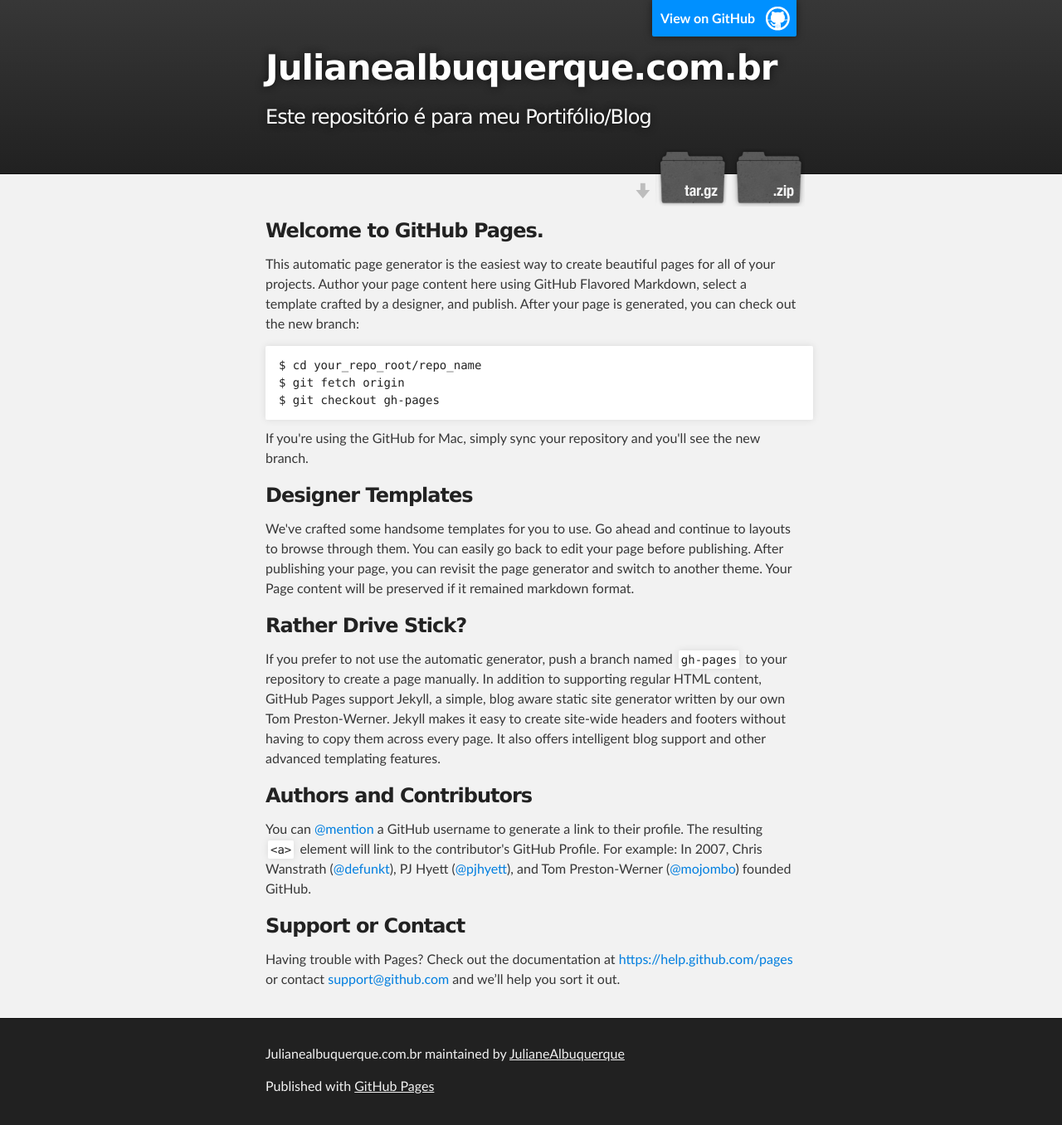
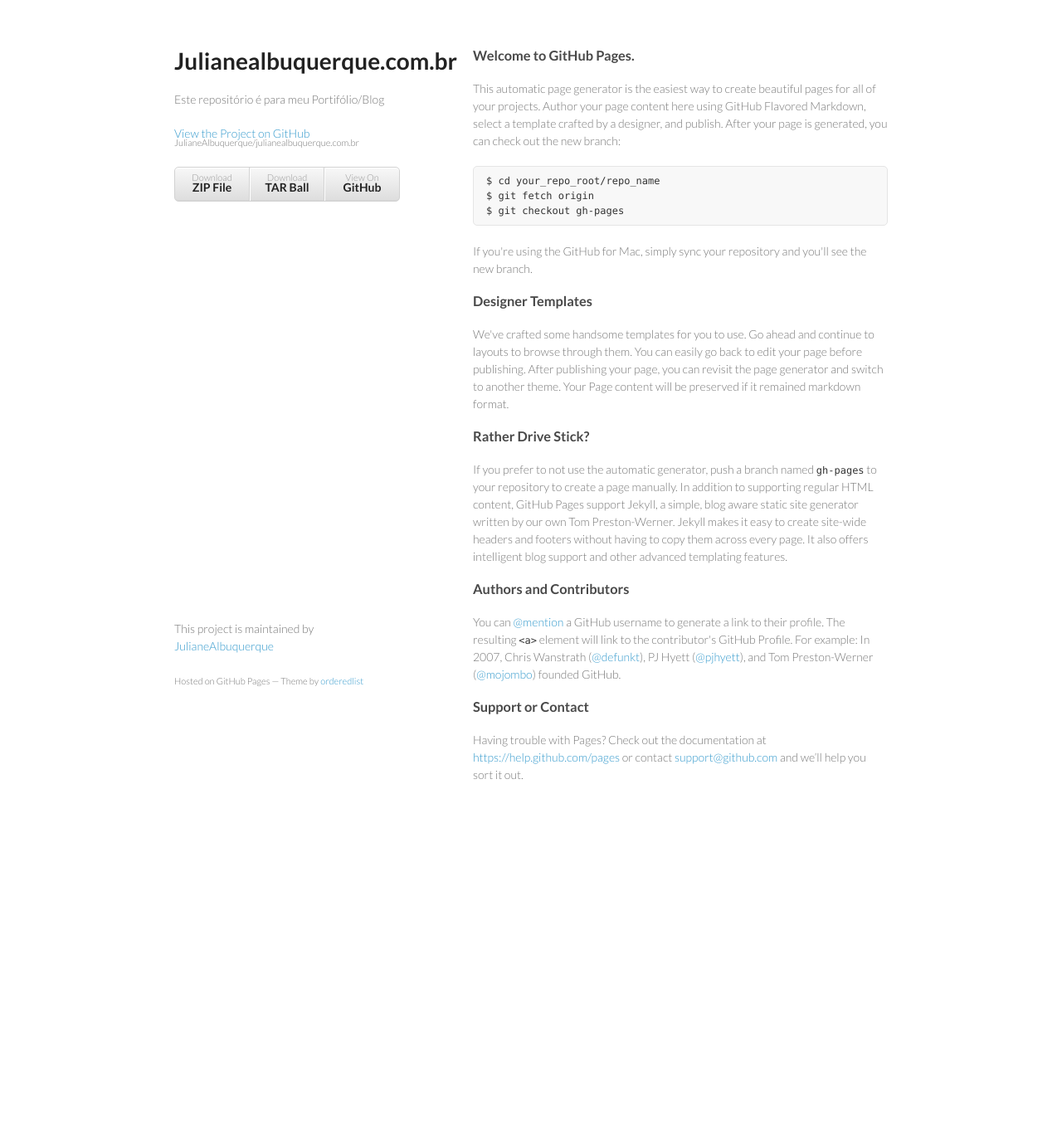
Before and after one commit to JulianeAlbuquerque/julianealbuquerque.com.br, a Jekyll site: the page index.html, which Jekyll copies as it is, in a window 1280 px wide. Shown: the whole page at 83% size. Built offline with Jekyll 4.4.1, drawn with Linux system fonts in a browser that asks for light colours; after the commit the page ends 1014 px from its top, so only the background shows below that.

```diff
--- a/index.html
+++ b/index.html
@@ -1,36 +1,33 @@
-<!DOCTYPE html>
+<!doctype html>
 <html>
+  <head>
+    <meta charset="utf-8">
+    <meta http-equiv="X-UA-Compatible" content="chrome=1">
+    <title>Julianealbuquerque.com.br by JulianeAlbuquerque</title>
 
-  <head>
-    <meta charset='utf-8'>
-    <meta http-equiv="X-UA-Compatible" content="chrome=1">
-    <meta name="description" content="Julianealbuquerque.com.br : Este repositório é para meu Portifólio/Blog">
+    <link rel="stylesheet" href="stylesheets/styles.css">
+    <link rel="stylesheet" href="stylesheets/pygment_trac.css">
+    <meta name="viewport" content="width=device-width, initial-scale=1, user-scalable=no">
+    <!--[if lt IE 9]>
+    <script src="//html5shiv.googlecode.com/svn/trunk/html5.js"></script>
+    <![endif]-->
+  </head>
+  <body>
+    <div class="wrapper">
+      <header>
+        <h1>Julianealbuquerque.com.br</h1>
+        <p>Este repositório é para meu Portifólio/Blog</p>
 
-    <link rel="stylesheet" type="text/css" media="screen" href="stylesheets/stylesheet.css">
+        <p class="view"><a href="https://github.com/JulianeAlbuquerque/julianealbuquerque.com.br">View the Project on GitHub <small>JulianeAlbuquerque/julianealbuquerque.com.br</small></a></p>
 
-    <title>Julianealbuquerque.com.br</title>
-  </head>
 
-  <body>
-
-    <!-- HEADER -->
-    <div id="header_wrap" class="outer">
-        <header class="inner">
-          <a id="forkme_banner" href="https://github.com/JulianeAlbuquerque/julianealbuquerque.com.br">View on GitHub</a>
-
-          <h1 id="project_title">Julianealbuquerque.com.br</h1>
-          <h2 id="project_tagline">Este repositório é para meu Portifólio/Blog</h2>
-
-            <section id="downloads">
-              <a class="zip_download_link" href="https://github.com/JulianeAlbuquerque/julianealbuquerque.com.br/zipball/master">Download this project as a .zip file</a>
-              <a class="tar_download_link" href="https://github.com/JulianeAlbuquerque/julianealbuquerque.com.br/tarball/master">Download this project as a tar.gz file</a>
-            </section>
-        </header>
-    </div>
-
-    <!-- MAIN CONTENT -->
-    <div id="main_content_wrap" class="outer">
-      <section id="main_content" class="inner">
+        <ul>
+          <li><a href="https://github.com/JulianeAlbuquerque/julianealbuquerque.com.br/zipball/master">Download <strong>ZIP File</strong></a></li>
+          <li><a href="https://github.com/JulianeAlbuquerque/julianealbuquerque.com.br/tarball/master">Download <strong>TAR Ball</strong></a></li>
+          <li><a href="https://github.com/JulianeAlbuquerque/julianealbuquerque.com.br">View On <strong>GitHub</strong></a></li>
+        </ul>
+      </header>
+      <section>
         <h3>
 <a id="welcome-to-github-pages" class="anchor" href="#welcome-to-github-pages" aria-hidden="true"><span class="octicon octicon-link"></span></a>Welcome to GitHub Pages.</h3>
 
@@ -63,17 +60,12 @@
 
 <p>Having trouble with Pages? Check out the documentation at <a href="https://help.github.com/pages">https://help.github.com/pages</a> or contact <a href="mailto:support@github.com">support@github.com</a> and we’ll help you sort it out.</p>
       </section>
-    </div>
-
-    <!-- FOOTER  -->
-    <div id="footer_wrap" class="outer">
-      <footer class="inner">
-        <p class="copyright">Julianealbuquerque.com.br maintained by <a href="https://github.com/JulianeAlbuquerque">JulianeAlbuquerque</a></p>
-        <p>Published with <a href="http://pages.github.com">GitHub Pages</a></p>
+      <footer>
+        <p>This project is maintained by <a href="https://github.com/JulianeAlbuquerque">JulianeAlbuquerque</a></p>
+        <p><small>Hosted on GitHub Pages &mdash; Theme by <a href="https://github.com/orderedlist">orderedlist</a></small></p>
       </footer>
     </div>
-
-
+    <script src="javascripts/scale.fix.js"></script>
 
   </body>
 </html>
--- /dev/null
+++ b/javascripts/scale.fix.js
@@ -0,0 +1,17 @@
+var metas = document.getElementsByTagName('meta');
+var i;
+if (navigator.userAgent.match(/iPhone/i)) {
+  for (i=0; i<metas.length; i++) {
+    if (metas[i].name == "viewport") {
+      metas[i].content = "width=device-width, minimum-scale=1.0, maximum-scale=1.0";
+    }
+  }
+  document.addEventListener("gesturestart", gestureStart, false);
+}
+function gestureStart() {
+  for (i=0; i<metas.length; i++) {
+    if (metas[i].name == "viewport") {
+      metas[i].content = "width=device-width, minimum-scale=0.25, maximum-scale=1.6";
+    }
+  }
+}
--- a/stylesheets/pygment_trac.css
+++ b/stylesheets/pygment_trac.css
@@ -1,65 +1,64 @@
-.highlight .hll { background-color: #ffffcc }
-.highlight  { background: #f0f3f3; }
-.highlight .c { color: #0099FF; font-style: italic } /* Comment */
-.highlight .err { color: #AA0000; background-color: #FFAAAA } /* Error */
-.highlight .k { color: #006699; font-weight: bold } /* Keyword */
-.highlight .o { color: #555555 } /* Operator */
-.highlight .cm { color: #0099FF; font-style: italic } /* Comment.Multiline */
-.highlight .cp { color: #009999 } /* Comment.Preproc */
-.highlight .c1 { color: #0099FF; font-style: italic } /* Comment.Single */
-.highlight .cs { color: #0099FF; font-weight: bold; font-style: italic } /* Comment.Special */
-.highlight .gd { background-color: #FFCCCC; border: 1px solid #CC0000 } /* Generic.Deleted */
+.highlight  { background: #ffffff; }
+.highlight .c { color: #999988; font-style: italic } /* Comment */
+.highlight .err { color: #a61717; background-color: #e3d2d2 } /* Error */
+.highlight .k { font-weight: bold } /* Keyword */
+.highlight .o { font-weight: bold } /* Operator */
+.highlight .cm { color: #999988; font-style: italic } /* Comment.Multiline */
+.highlight .cp { color: #999999; font-weight: bold } /* Comment.Preproc */
+.highlight .c1 { color: #999988; font-style: italic } /* Comment.Single */
+.highlight .cs { color: #999999; font-weight: bold; font-style: italic } /* Comment.Special */
+.highlight .gd { color: #000000; background-color: #ffdddd } /* Generic.Deleted */
+.highlight .gd .x { color: #000000; background-color: #ffaaaa } /* Generic.Deleted.Specific */
 .highlight .ge { font-style: italic } /* Generic.Emph */
-.highlight .gr { color: #FF0000 } /* Generic.Error */
-.highlight .gh { color: #003300; font-weight: bold } /* Generic.Heading */
-.highlight .gi { background-color: #CCFFCC; border: 1px solid #00CC00 } /* Generic.Inserted */
-.highlight .go { color: #AAAAAA } /* Generic.Output */
-.highlight .gp { color: #000099; font-weight: bold } /* Generic.Prompt */
+.highlight .gr { color: #aa0000 } /* Generic.Error */
+.highlight .gh { color: #999999 } /* Generic.Heading */
+.highlight .gi { color: #000000; background-color: #ddffdd } /* Generic.Inserted */
+.highlight .gi .x { color: #000000; background-color: #aaffaa } /* Generic.Inserted.Specific */
+.highlight .go { color: #888888 } /* Generic.Output */
+.highlight .gp { color: #555555 } /* Generic.Prompt */
 .highlight .gs { font-weight: bold } /* Generic.Strong */
-.highlight .gu { color: #003300; font-weight: bold } /* Generic.Subheading */
-.highlight .gt { color: #99CC66 } /* Generic.Traceback */
-.highlight .kc { color: #006699; font-weight: bold } /* Keyword.Constant */
-.highlight .kd { color: #006699; font-weight: bold } /* Keyword.Declaration */
-.highlight .kn { color: #006699; font-weight: bold } /* Keyword.Namespace */
-.highlight .kp { color: #006699 } /* Keyword.Pseudo */
-.highlight .kr { color: #006699; font-weight: bold } /* Keyword.Reserved */
-.highlight .kt { color: #007788; font-weight: bold } /* Keyword.Type */
-.highlight .m { color: #FF6600 } /* Literal.Number */
-.highlight .s { color: #CC3300 } /* Literal.String */
-.highlight .na { color: #330099 } /* Name.Attribute */
-.highlight .nb { color: #336666 } /* Name.Builtin */
-.highlight .nc { color: #00AA88; font-weight: bold } /* Name.Class */
-.highlight .no { color: #336600 } /* Name.Constant */
-.highlight .nd { color: #9999FF } /* Name.Decorator */
-.highlight .ni { color: #999999; font-weight: bold } /* Name.Entity */
-.highlight .ne { color: #CC0000; font-weight: bold } /* Name.Exception */
-.highlight .nf { color: #CC00FF } /* Name.Function */
-.highlight .nl { color: #9999FF } /* Name.Label */
-.highlight .nn { color: #00CCFF; font-weight: bold } /* Name.Namespace */
-.highlight .nt { color: #330099; font-weight: bold } /* Name.Tag */
-.highlight .nv { color: #003333 } /* Name.Variable */
-.highlight .ow { color: #000000; font-weight: bold } /* Operator.Word */
+.highlight .gu { color: #800080; font-weight: bold; } /* Generic.Subheading */
+.highlight .gt { color: #aa0000 } /* Generic.Traceback */
+.highlight .kc { font-weight: bold } /* Keyword.Constant */
+.highlight .kd { font-weight: bold } /* Keyword.Declaration */
+.highlight .kn { font-weight: bold } /* Keyword.Namespace */
+.highlight .kp { font-weight: bold } /* Keyword.Pseudo */
+.highlight .kr { font-weight: bold } /* Keyword.Reserved */
+.highlight .kt { color: #445588; font-weight: bold } /* Keyword.Type */
+.highlight .m { color: #009999 } /* Literal.Number */
+.highlight .s { color: #d14 } /* Literal.String */
+.highlight .na { color: #008080 } /* Name.Attribute */
+.highlight .nb { color: #0086B3 } /* Name.Builtin */
+.highlight .nc { color: #445588; font-weight: bold } /* Name.Class */
+.highlight .no { color: #008080 } /* Name.Constant */
+.highlight .ni { color: #800080 } /* Name.Entity */
+.highlight .ne { color: #990000; font-weight: bold } /* Name.Exception */
+.highlight .nf { color: #990000; font-weight: bold } /* Name.Function */
+.highlight .nn { color: #555555 } /* Name.Namespace */
+.highlight .nt { color: #000080 } /* Name.Tag */
+.highlight .nv { color: #008080 } /* Name.Variable */
+.highlight .ow { font-weight: bold } /* Operator.Word */
 .highlight .w { color: #bbbbbb } /* Text.Whitespace */
-.highlight .mf { color: #FF6600 } /* Literal.Number.Float */
-.highlight .mh { color: #FF6600 } /* Literal.Number.Hex */
-.highlight .mi { color: #FF6600 } /* Literal.Number.Integer */
-.highlight .mo { color: #FF6600 } /* Literal.Number.Oct */
-.highlight .sb { color: #CC3300 } /* Literal.String.Backtick */
-.highlight .sc { color: #CC3300 } /* Literal.String.Char */
-.highlight .sd { color: #CC3300; font-style: italic } /* Literal.String.Doc */
-.highlight .s2 { color: #CC3300 } /* Literal.String.Double */
-.highlight .se { color: #CC3300; font-weight: bold } /* Literal.String.Escape */
-.highlight .sh { color: #CC3300 } /* Literal.String.Heredoc */
-.highlight .si { color: #AA0000 } /* Literal.String.Interpol */
-.highlight .sx { color: #CC3300 } /* Literal.String.Other */
-.highlight .sr { color: #33AAAA } /* Literal.String.Regex */
-.highlight .s1 { color: #CC3300 } /* Literal.String.Single */
-.highlight .ss { color: #FFCC33 } /* Literal.String.Symbol */
-.highlight .bp { color: #336666 } /* Name.Builtin.Pseudo */
-.highlight .vc { color: #003333 } /* Name.Variable.Class */
-.highlight .vg { color: #003333 } /* Name.Variable.Global */
-.highlight .vi { color: #003333 } /* Name.Variable.Instance */
-.highlight .il { color: #FF6600 } /* Literal.Number.Integer.Long */
+.highlight .mf { color: #009999 } /* Literal.Number.Float */
+.highlight .mh { color: #009999 } /* Literal.Number.Hex */
+.highlight .mi { color: #009999 } /* Literal.Number.Integer */
+.highlight .mo { color: #009999 } /* Literal.Number.Oct */
+.highlight .sb { color: #d14 } /* Literal.String.Backtick */
+.highlight .sc { color: #d14 } /* Literal.String.Char */
+.highlight .sd { color: #d14 } /* Literal.String.Doc */
+.highlight .s2 { color: #d14 } /* Literal.String.Double */
+.highlight .se { color: #d14 } /* Literal.String.Escape */
+.highlight .sh { color: #d14 } /* Literal.String.Heredoc */
+.highlight .si { color: #d14 } /* Literal.String.Interpol */
+.highlight .sx { color: #d14 } /* Literal.String.Other */
+.highlight .sr { color: #009926 } /* Literal.String.Regex */
+.highlight .s1 { color: #d14 } /* Literal.String.Single */
+.highlight .ss { color: #990073 } /* Literal.String.Symbol */
+.highlight .bp { color: #999999 } /* Name.Builtin.Pseudo */
+.highlight .vc { color: #008080 } /* Name.Variable.Class */
+.highlight .vg { color: #008080 } /* Name.Variable.Global */
+.highlight .vi { color: #008080 } /* Name.Variable.Instance */
+.highlight .il { color: #009999 } /* Literal.Number.Integer.Long */
 
 .type-csharp .highlight .k { color: #0000FF }
 .type-csharp .highlight .kt { color: #0000FF }
--- /dev/null
+++ b/stylesheets/styles.css
@@ -0,0 +1,255 @@
+@import url(https://fonts.googleapis.com/css?family=Lato:300italic,700italic,300,700);
+
+body {
+  padding:50px;
+  font:14px/1.5 Lato, "Helvetica Neue", Helvetica, Arial, sans-serif;
+  color:#777;
+  font-weight:300;
+}
+
+h1, h2, h3, h4, h5, h6 {
+  color:#222;
+  margin:0 0 20px;
+}
+
+p, ul, ol, table, pre, dl {
+  margin:0 0 20px;
+}
+
+h1, h2, h3 {
+  line-height:1.1;
+}
+
+h1 {
+  font-size:28px;
+}
+
+h2 {
+  color:#393939;
+}
+
+h3, h4, h5, h6 {
+  color:#494949;
+}
+
+a {
+  color:#39c;
+  font-weight:400;
+  text-decoration:none;
+}
+
+a small {
+  font-size:11px;
+  color:#777;
+  margin-top:-0.6em;
+  display:block;
+}
+
+.wrapper {
+  width:860px;
+  margin:0 auto;
+}
+
+blockquote {
+  border-left:1px solid #e5e5e5;
+  margin:0;
+  padding:0 0 0 20px;
+  font-style:italic;
+}
+
+code, pre {
+  font-family:Monaco, Bitstream Vera Sans Mono, Lucida Console, Terminal;
+  color:#333;
+  font-size:12px;
+}
+
+pre {
+  padding:8px 15px;
+  background: #f8f8f8;
+  border-radius:5px;
+  border:1px solid #e5e5e5;
+  overflow-x: auto;
+}
+
+table {
+  width:100%;
+  border-collapse:collapse;
+}
+
+th, td {
+  text-align:left;
+  padding:5px 10px;
+  border-bottom:1px solid #e5e5e5;
+}
+
+dt {
+  color:#444;
+  font-weight:700;
+}
+
+th {
+  color:#444;
+}
+
+img {
+  max-width:100%;
+}
+
+header {
+  width:270px;
+  float:left;
+  position:fixed;
+}
+
+header ul {
+  list-style:none;
+  height:40px;
+
+  padding:0;
+
+  background: #eee;
+  background: -moz-linear-gradient(top, #f8f8f8 0%, #dddddd 100%);
+  background: -webkit-gradient(linear, left top, left bottom, color-stop(0%,#f8f8f8), color-stop(100%,#dddddd));
+  background: -webkit-linear-gradient(top, #f8f8f8 0%,#dddddd 100%);
+  background: -o-linear-gradient(top, #f8f8f8 0%,#dddddd 100%);
+  background: -ms-linear-gradient(top, #f8f8f8 0%,#dddddd 100%);
+  background: linear-gradient(top, #f8f8f8 0%,#dddddd 100%);
+
+  border-radius:5px;
+  border:1px solid #d2d2d2;
+  box-shadow:inset #fff 0 1px 0, inset rgba(0,0,0,0.03) 0 -1px 0;
+  width:270px;
+}
+
+header li {
+  width:89px;
+  float:left;
+  border-right:1px solid #d2d2d2;
+  height:40px;
+}
+
+header ul a {
+  line-height:1;
+  font-size:11px;
+  color:#999;
+  display:block;
+  text-align:center;
+  padding-top:6px;
+  height:40px;
+}
+
+strong {
+  color:#222;
+  font-weight:700;
+}
+
+header ul li + li {
+  width:88px;
+  border-left:1px solid #fff;
+}
+
+header ul li + li + li {
+  border-right:none;
+  width:89px;
+}
+
+header ul a strong {
+  font-size:14px;
+  display:block;
+  color:#222;
+}
+
+section {
+  width:500px;
+  float:right;
+  padding-bottom:50px;
+}
+
+small {
+  font-size:11px;
+}
+
+hr {
+  border:0;
+  background:#e5e5e5;
+  height:1px;
+  margin:0 0 20px;
+}
+
+footer {
+  width:270px;
+  float:left;
+  position:fixed;
+  bottom:50px;
+}
+
+@media print, screen and (max-width: 960px) {
+
+  div.wrapper {
+    width:auto;
+    margin:0;
+  }
+
+  header, section, footer {
+    float:none;
+    position:static;
+    width:auto;
+  }
+
+  header {
+    padding-right:320px;
+  }
+
+  section {
+    border:1px solid #e5e5e5;
+    border-width:1px 0;
+    padding:20px 0;
+    margin:0 0 20px;
+  }
+
+  header a small {
+    display:inline;
+  }
+
+  header ul {
+    position:absolute;
+    right:50px;
+    top:52px;
+  }
+}
+
+@media print, screen and (max-width: 720px) {
+  body {
+    word-wrap:break-word;
+  }
+
+  header {
+    padding:0;
+  }
+
+  header ul, header p.view {
+    position:static;
+  }
+
+  pre, code {
+    word-wrap:normal;
+  }
+}
+
+@media print, screen and (max-width: 480px) {
+  body {
+    padding:15px;
+  }
+
+  header ul {
+    display:none;
+  }
+}
+
+@media print {
+  body {
+    padding:0.4in;
+    font-size:12pt;
+    color:#444;
+  }
+}
```
